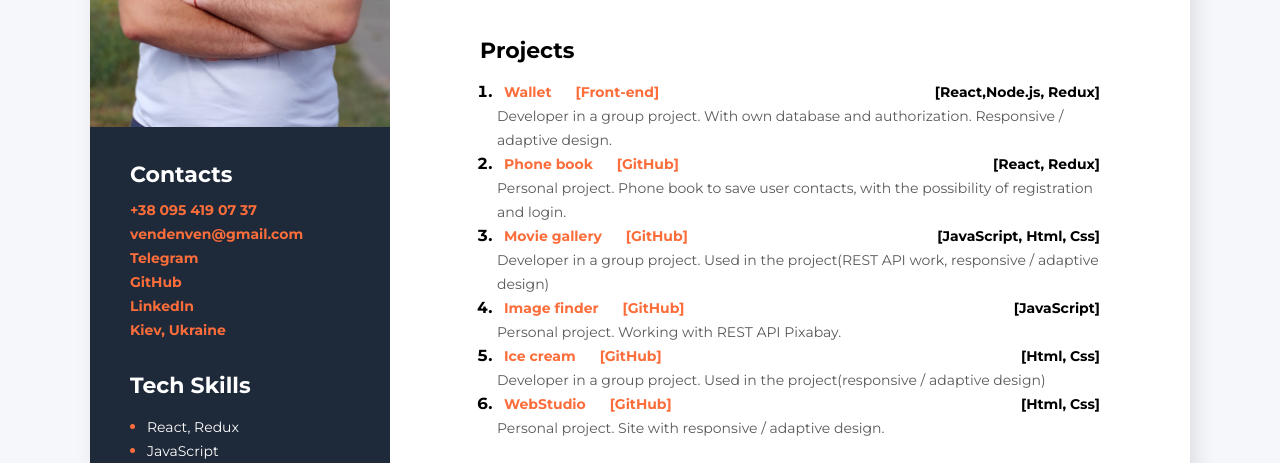
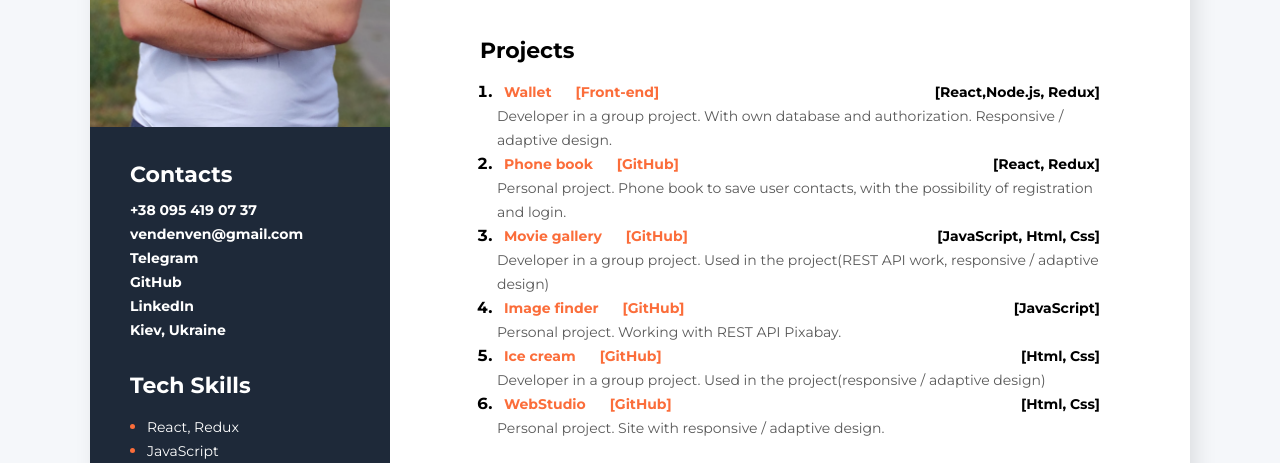
Before and after one commit to VenjaVenja/MyResume, a plain HTML site: page index.html in a window 1280 px wide. Shown: the part 332-795 px from the top of the page. Drawn offline with Linux system fonts and the light colour scheme.

Commit message:
update style.css

```diff
--- a/style.css
+++ b/style.css
@@ -225,7 +225,7 @@ a:hover {
 .contact-section-link {
   /* color: #49525f; */
 
-  color: #fb6d3a;
+  color: #fff;
   font-style: normal;
   font-weight: bold;
   font-size: 14px;
```
Also changed, not shown: 1 other file.
